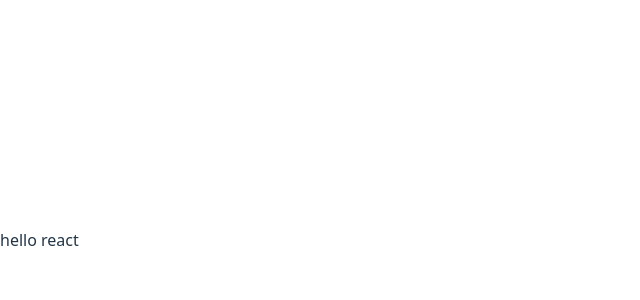
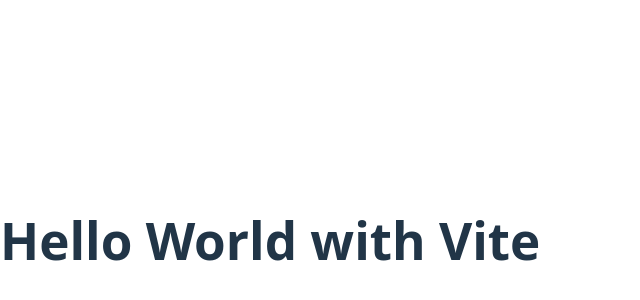
Before and after one commit to thanh-1504/gundam-model, a React (Vite) app in the folder fe/: page / in a window 1280 px wide. Shown: the part 160-460 px from the top of the page, without its empty margins (0-640 px from the left). Built offline with nearby package versions, Linux system fonts and the light colour scheme.

Commit message:
Change file app.jsx

```diff
--- a/fe/src/App.jsx
+++ b/fe/src/App.jsx
@@ -3,7 +3,11 @@
 function App() {
   const [count, setCount] = useState(0);
 
-  return <>hello react</>;
+  return (
+    <>
+      <h1>Hello World with Vite</h1>
+    </>
+  );
 }
 
 export default App;
```
